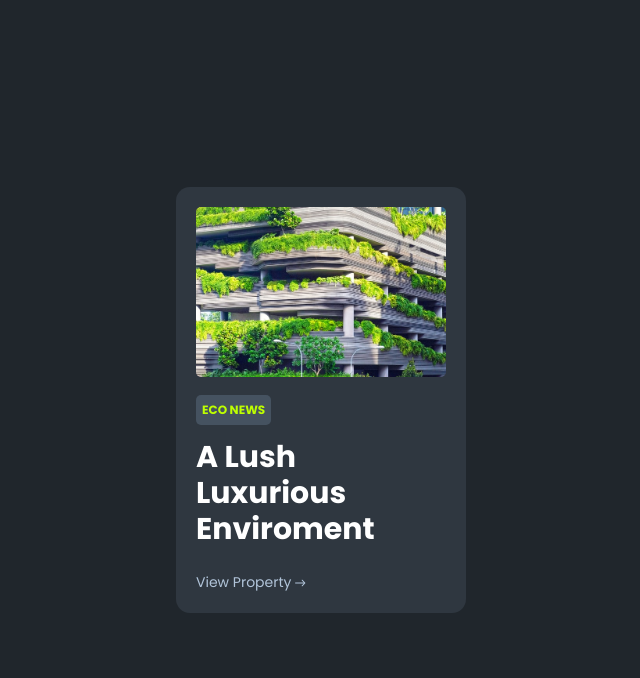
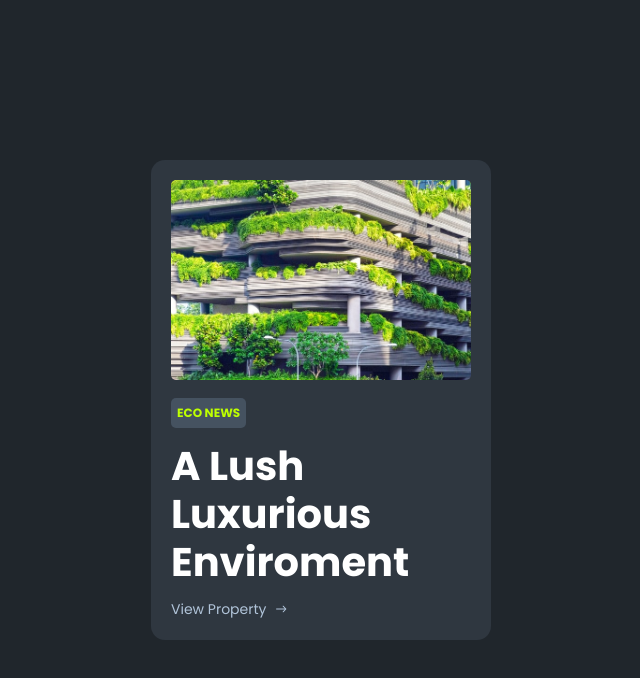
Before and after one commit to SonyKaf/DesignCourse-CSS, a plain HTML site: page A Simple Card/index.html in a window 1280 px wide. Shown: the whole page, without its empty margins (319-959 px from the left). Drawn offline with Linux system fonts and the light colour scheme.

Commit message:
Improved card

```diff
--- a/A Simple Card/css/main.scss
+++ b/A Simple Card/css/main.scss
@@ -4,65 +4,82 @@
 }
 html{
     font-size: 62.5%;
-    font-family: 'Poppins';
 }
 
 body{
     height: 100vh ;
     background: #20262C;
+    font-family: 'Poppins', sans-serif;
+
 }
 
 .wrapper{
-    display: flex;
-    justify-content: center;
-    align-items: center;
+    display: grid;
+    place-content: center;
     height: 100%;
+
     .card{
-
+        width: 300px;
         background: #2F3740;
         padding: 2em;
         border-radius: 14px;
 
-        img{
-            width: 250px;
-            height: 170px;
-            border-radius: 5px;
+
+        h1{
+            margin-bottom: .86em;
+        }
+        h1 a{
+            font-size: 4rem;
+            font-weight: 700;
+            color: #FFF;
+            line-height: 120%;
+
         }
 
-        h2{
+        .tag{
+
             font-size: 1.2rem;
             font-weight: 700;
             color: #BEFF00;
             padding: .5em;
             background: #455260;
             border-radius: 5px;
-            width: fit-content;
+            display: inline-block;
             margin-top: 1.08em;
             margin-bottom: 1.16em;
+            text-transform: uppercase;
+
         }
 
-        h1{
-            font-size: 3rem;
-            font-weight: 700;
-            color: #FFF;
-            line-height: 120%;
-            margin-bottom: .86em;
+        img{
+            width: 100%;
+            border-radius: 5px;
         }
 
+
         a {
-
             text-decoration: none;
             cursor: pointer;
+        }
 
-            span{
+        a.cta{
+
+            display: flex;
+
+            p{
                 color: #B1C4D9;
+                font-size: 1.4rem;
             }
-            font-size: 1.4rem;
+
 
             .arrow{
+                margin-left: 1em;
+                align-self: center;
                 width: 1.1rem;
                 height: .8rem;
             }
         }
+
+
     }
 }
--- a/A Simple Card/index.html
+++ b/A Simple Card/index.html
@@ -11,20 +11,21 @@
 </head>
 <body>
     <div class="wrapper">
-        <div class="card">
-            <img src="/assets/green-building.jpg" alt="Green Building">
-            <h2>ECO NEWS</h2>
-            <h1 alt="A Lush Luxurious Enviroment">A Lush <br> Luxurious <br> Enviroment</h1>
-            <a href="#" alt="View Property">
-                <span>
+        <article class="card">
+            <a href="#"><img src="/assets/green-building.jpg" alt="A Green Building"></a>
+            <a href="#" class="tag">ECO NEWS</a>
+            <h1><a href="#">A Lush Luxurious Enviroment</a></h1>
+            <a href="#" alt="View Property" class="cta">
+                <p>
                     View Property
-                </span>
-                <svg class="arrow" viewBox="0 0 12 9" fill="none" xmlns="http://www.w3.org/2000/svg">
+                </p>
+                <svg aria-hidden="true" class="arrow" viewBox="0 0 12 9" fill="none" xmlns="http://www.w3.org/2000/svg">
                     <path d="M11.3536 4.85355C11.5488 4.65829 11.5488 4.34171 11.3536 4.14645L8.17157 0.964466C7.97631 0.769204 7.65973 0.769204 7.46447 0.964466C7.2692 1.15973 7.2692 1.47631 7.46447 1.67157L10.2929 4.5L7.46447 7.32843C7.2692 7.52369 7.2692 7.84027 7.46447 8.03553C7.65973 8.2308 7.97631 8.2308 8.17157 8.03553L11.3536 4.85355ZM0 5H11V4H0V5Z" fill="#B1C4D9"/>
                 </svg>
 
             </a>
-        </div>
+        </article>
+
     </div>
 </body>
 </html>
```
Also changed, not shown: A Simple Card/css/main.css, 1 other file.
